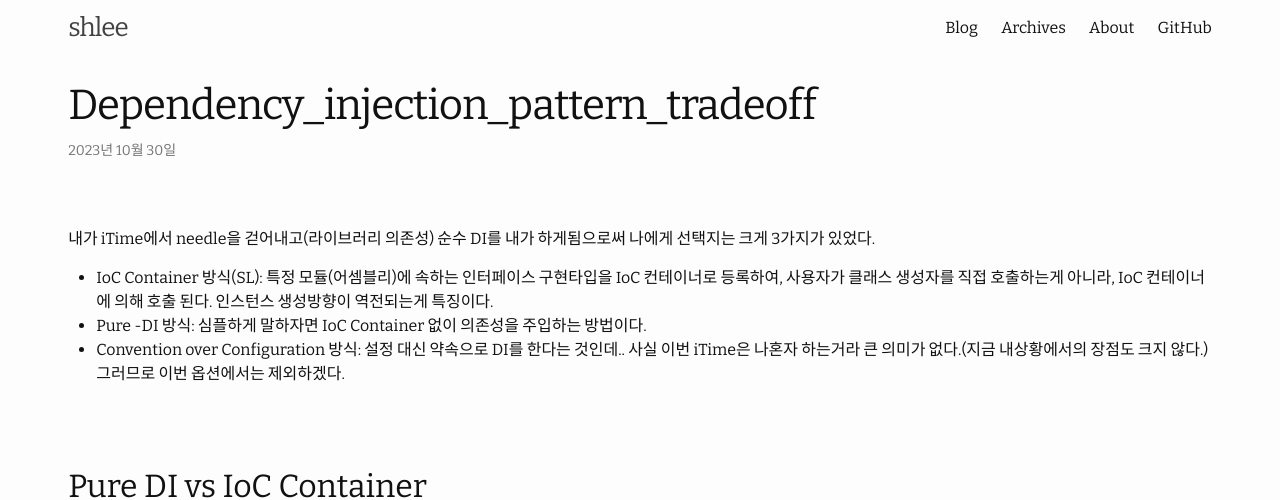
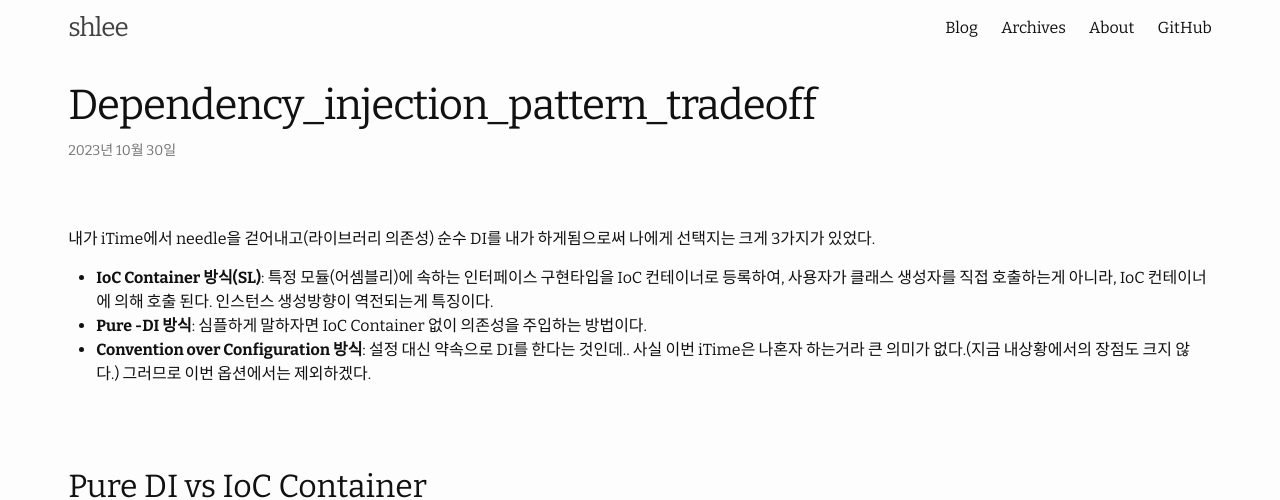
Before and after one commit to sanghun0724/sanghun0724.github.io, a Jekyll site: the page built from _posts/2023-10-30-Dependency_Injection_Pattern_TradeOff.md, in a window 1280 px wide and 900 px high, cut to the strip 0-500 px from the top of the window. Built offline with Jekyll 4.4.1, drawn with Linux system fonts in a browser that asks for light colours; some of the changed text lies outside the part shown.

Commit message:
[git blog] [ upload post: 2023-10-30-Dependency Injection TradeOff ]

```diff
--- a/_posts/2023-10-30-Dependency_Injection_Pattern_TradeOff.md
+++ b/_posts/2023-10-30-Dependency_Injection_Pattern_TradeOff.md
@@ -5,9 +5,10 @@ layout: post
 <br/>
 
 내가 iTime에서 needle을 걷어내고(라이브러리 의존성) 순수 DI를 내가 하게됨으로써 나에게 선택지는 크게 3가지가 있었다.
-- IoC Container 방식(SL): 특정 모듈(어셈블리)에 속하는 인터페이스 구현타입을 IoC 컨테이너로 등록하여, 사용자가 클래스 생성자를 직접 호출하는게 아니라, IoC 컨테이너에 의해 호출 된다. 인스턴스 생성방향이 역전되는게 특징이다.
-- Pure -DI 방식: 심플하게 말하자면 IoC Container 없이 의존성을 주입하는 방법이다.
-- Convention over Configuration 방식: 설정 대신 약속으로 DI를 한다는 것인데.. 사실 이번 iTime은 나혼자 하는거라 큰 의미가 없다.(지금 내상황에서의 장점도 크지 않다.) 그러므로 이번 옵션에서는 제외하겠다.
+- **IoC Container 방식(SL)**: 특정 모듈(어셈블리)에 속하는 인터페이스 구현타입을 IoC 컨테이너로 등록하여, 사용자가 클래스 생성자를 직접 호출하는게 아니라, IoC 컨테이너에 의해 호출 된다. 인스턴스 생성방향이 역전되는게 특징이다.
+- **Pure -DI 방식**: 심플하게 말하자면 IoC Container 없이 의존성을 주입하는 방법이다.
+- **Convention over Configuration 방식**: 설정 대신 약속으로 DI를 한다는 것인데.. 사실 이번 iTime은 나혼자 하는거라 큰 의미가 없다.(지금 내상황에서의 장점도 크지 않다.) 그러므로 이번 옵션에서는 제외하겠다.
+
 
 <br>
 <br>
@@ -31,7 +32,8 @@ IoC 컨테이너를 사용하면 의존성 등록 비용이 적다. 하나하나
 <br>
 
 Pure-DI 방식의 단점은 명백하다. 바로 **High maintenance**. 즉, 일일이 손으로 의존성 주입 코드를 작성해주어야 하기 때문에 코드양이 늘어나게 되고 개발하는데 비용 또한 늘어나게 된다. 이는 결국 유지보수 비용의 증가로 연결된다. `그렇다면 IoC Container가  Pure DI보다 좋을까?` 이는 상황마다 다르다. 이 질문을 상기시키며 Pure DI의 장점을 살펴보자. 먼저 IoC Container의 학습비용이 사라지게 된다. 또한 각 모듈의 Composition Root를 찾으면 개체 그래프가 어떻게 구성되는지 분명하게 파악할 수 있다. Pure DI의 가장 큰 장점은 IoC Container의 Weakly typed 문제가 Pure DI에서는 발생되지 않는다는 것이다. 이는 런타임 에러를 피할 수 있는 매우 강력한 장점이다.
-
+<br>
+<br>
 정리를 통해 여기서 우리가 고민해야하는 방향이 좁혀졌다.  흔히들, (이 아티클을 쓰기전 나를 포함) 의존성 등록 비용을 줄인다는 이유로 IoC Container의 학습 비용과 Weakly Typed 비용을 제대로 고려하지 못하는 것 같다. 모든 비용을 고려하여 내 iTime에는 어떤 DI 방식을 쓸지 고려해보자
 <br>
 ￼![image](https://github.com/sanghun0724/sanghun0724.github.io/assets/66512239/942ef014-19d9-4459-9575-444de64a3acb)
```
Also changed, not shown: other parts of _posts/2023-10-30-Dependency_Injection_Pattern_TradeOff.md (+1 -1 lines).
